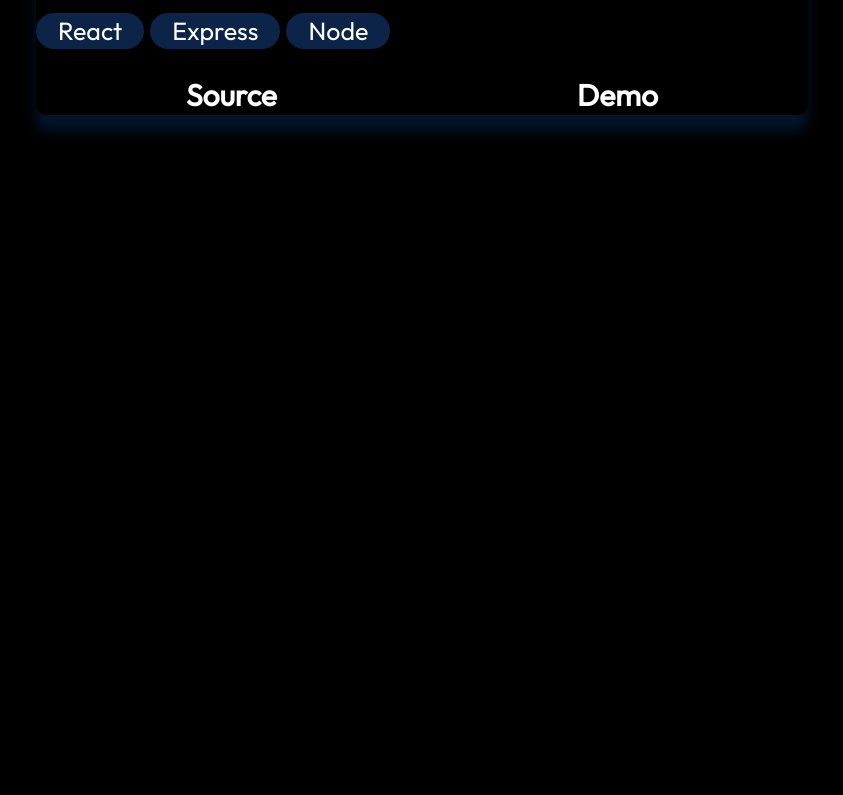
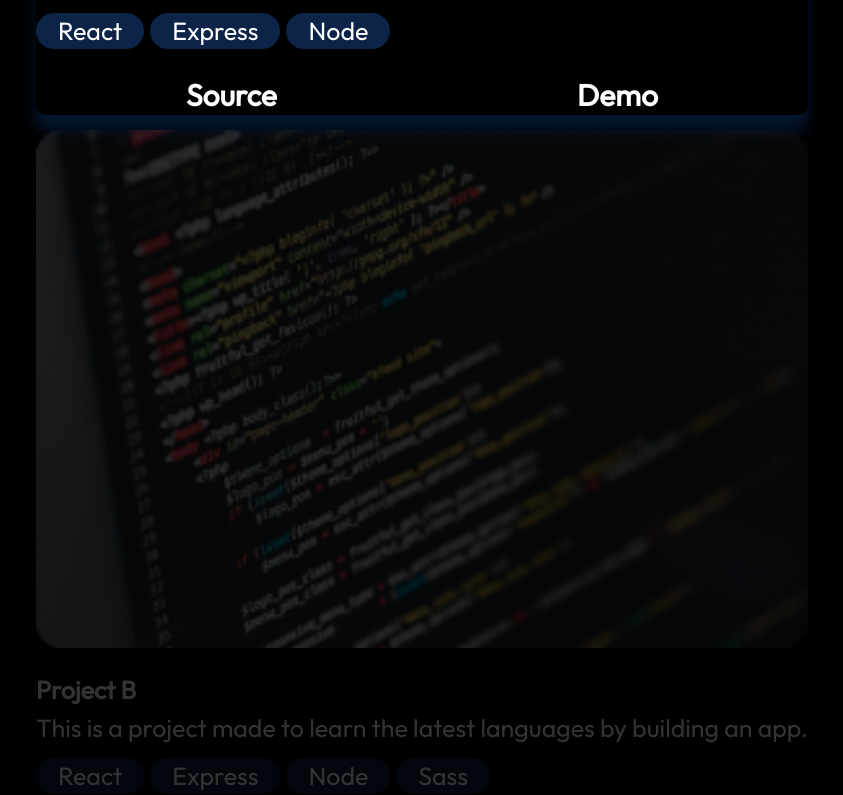
Before and after one commit to Prateek-Kaizoku/Portfolio, a React (Vite) app: page / in a window 1280 px wide. Shown: the part 2905-3700 px from the top of the page, without its empty margins (218-1061 px from the left). Built offline with nearby package versions, Linux system fonts and the light colour scheme.

Commit message:
onscroll

```diff
--- a/src/components/Projects/ProjectCard.module.css
+++ b/src/components/Projects/ProjectCard.module.css
@@ -70,7 +70,7 @@
   }
 
   .appearOnScroll {
-    opacity: 0;
-    transform: translateX(-150px); /* Adjust the initial off-screen distance */
+    opacity: 0.2;
+    transform: translateX(0px); /* Adjust the initial off-screen distance */
     transition: opacity 0.5s ease-in-out, transform 0.5s ease-in-out;
   }
```
